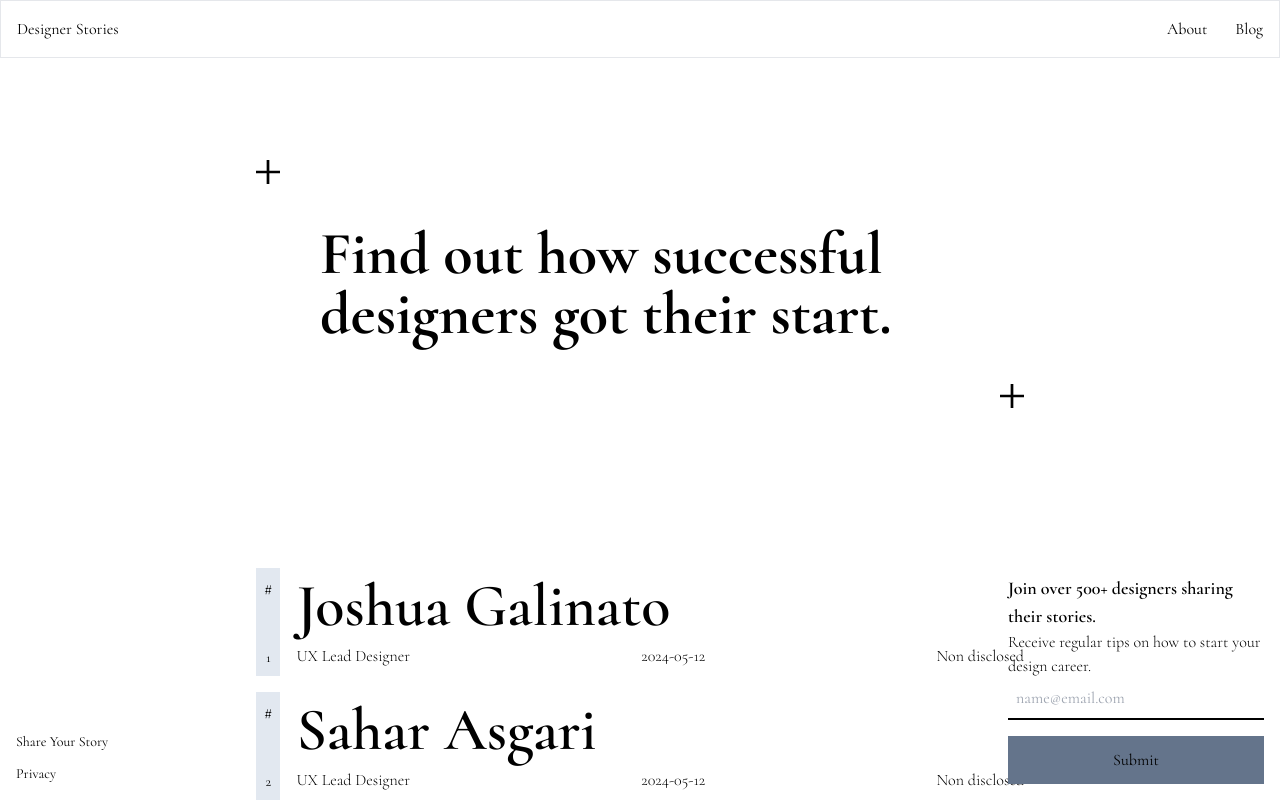
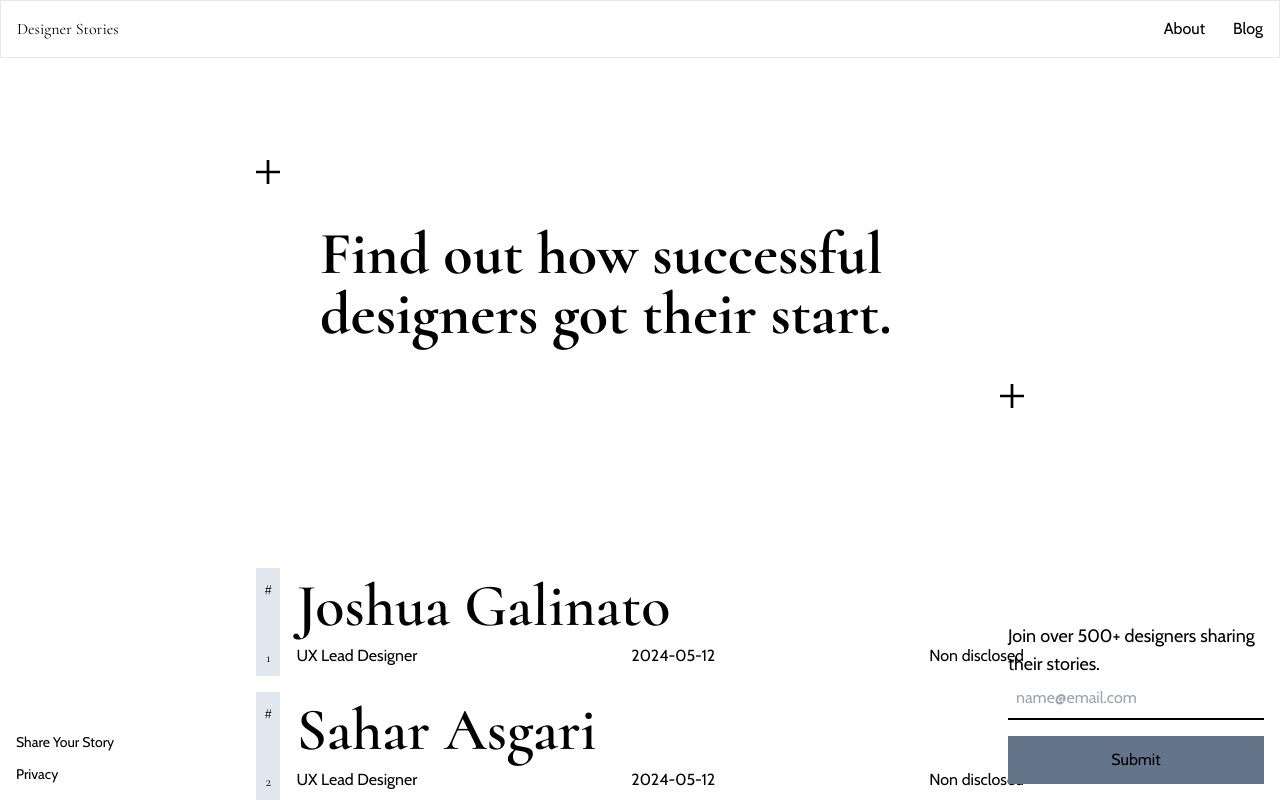
Before and after one commit to jaygal0/path-to-design, a Next.js app: page / in a window 1280 px wide. Shown: the top 800 px of the page. Built offline with nearby package versions, Linux system fonts and the light colour scheme.

Commit message:
sorted out the the custom fonts for multiple fonts

```diff
--- a/components/AdditionalLinks.tsx
+++ b/components/AdditionalLinks.tsx
@@ -2,7 +2,7 @@ import Link from "next/link";
 
 export function AdditionalLinks() {
   return (
-    <div className="fixed bottom-4 left-4 hidden text-sm md:block">
+    <div className="fixed bottom-4 left-4 hidden font-sans text-sm md:block">
       <div className="flex flex-col gap-3">
         <Link href="/share">Share Your Story</Link>
         {/* <Link href="/contact">Contact</Link> */}
--- a/components/CardDesigner.tsx
+++ b/components/CardDesigner.tsx
@@ -51,7 +51,7 @@ export function CardDesigner({
             <h2 className="text-2xl font-semibold lg:text-6xl">
               {firstName} {lastName}
             </h2>
-            <div className="flex flex-col justify-between font-light lg:flex-row">
+            <div className="flex flex-col justify-between font-sans font-light lg:flex-row">
               <p>{info.position}</p>
               <p>{datePosted}</p>
               <p>{info.yearlySalary ? info.yearlySalary : "Non disclosed"}</p>
--- a/components/DetailQuestions.tsx
+++ b/components/DetailQuestions.tsx
@@ -13,7 +13,7 @@ export function DetailQuestions({
 }: DesignerProps) {
   return (
     <div>
-      <div className="mb-4 text-2xl font-bold">{question}</div>
+      <div className="mb-4 font-sans text-2xl font-bold">{question}</div>
       {answer ? <div>{answer}</div> : ""}
       {apps?.map((app: any) => {
         return (
--- a/components/Navbar.tsx
+++ b/components/Navbar.tsx
@@ -73,7 +73,7 @@ export function Navbar() {
           />
         </svg>
       )}
-      <div className="hidden gap-7 md:flex">
+      <div className="hidden gap-7 font-sans md:flex">
         <Link href="/about">About</Link>
         <Link href="blog">Blog</Link>
       </div>
--- a/components/NewsletterForm.tsx
+++ b/components/NewsletterForm.tsx
@@ -1,12 +1,9 @@
 export function NewsletterForm() {
   return (
-    <div className="fixed bottom-4 right-4 hidden max-w-64 md:block">
-      <h4 className="text-lg font-semibold">
+    <div className="fixed bottom-4 right-4 hidden max-w-64 font-sans md:block">
+      <h4 className="text-lg font-normal">
         Join over 500+ designers sharing their stories.
       </h4>
-      <p className="font-light">
-        Receive regular tips on how to start your design career.
-      </p>
       <form className="flex flex-col" action="">
         <input
           className="mb-2 border-b-2 border-black p-2"
--- a/src/app/(pages)/about/page.tsx
+++ b/src/app/(pages)/about/page.tsx
@@ -4,7 +4,7 @@ export default function Page() {
       <h1 className="my-20 text-3xl font-bold">About</h1>
       <div className="flex flex-col gap-4">
         <div className="aspect-video bg-black" />
-        <p className="">
+        <p className="font-sans">
           Lorem ipsum dolor sit amet consectetur adipisicing elit.
           Necessitatibus, quas consequatur harum, distinctio exercitationem
           mollitia eos, at sunt eveniet sit eius praesentium impedit sapiente ut
--- a/src/app/layout.tsx
+++ b/src/app/layout.tsx
@@ -27,7 +27,7 @@ export default function RootLayout({
 }>) {
   return (
     <html lang="en">
-      <body className={`${cormorant.variable} ${cabin.variable} font-sans`}>
+      <body className={`${cormorant.variable} ${cabin.variable} font-serif`}>
         <Navbar />
         <main className="px-2 pb-20">
           <div className="mx-auto max-w-screen-md">{children}</div>
--- a/tailwind.config.ts
+++ b/tailwind.config.ts
@@ -15,7 +15,8 @@ const config: Config = {
           "conic-gradient(from 180deg at 50% 50%, var(--tw-gradient-stops))",
       },
       fontFamily: {
-        sans: ["var(--font-cormorant)", "var(--font-cabin)"],
+        sans: ["var(--font-cabin)"],
+        serif: ["var(--font-cormorant)"],
       },
     },
   },
```
